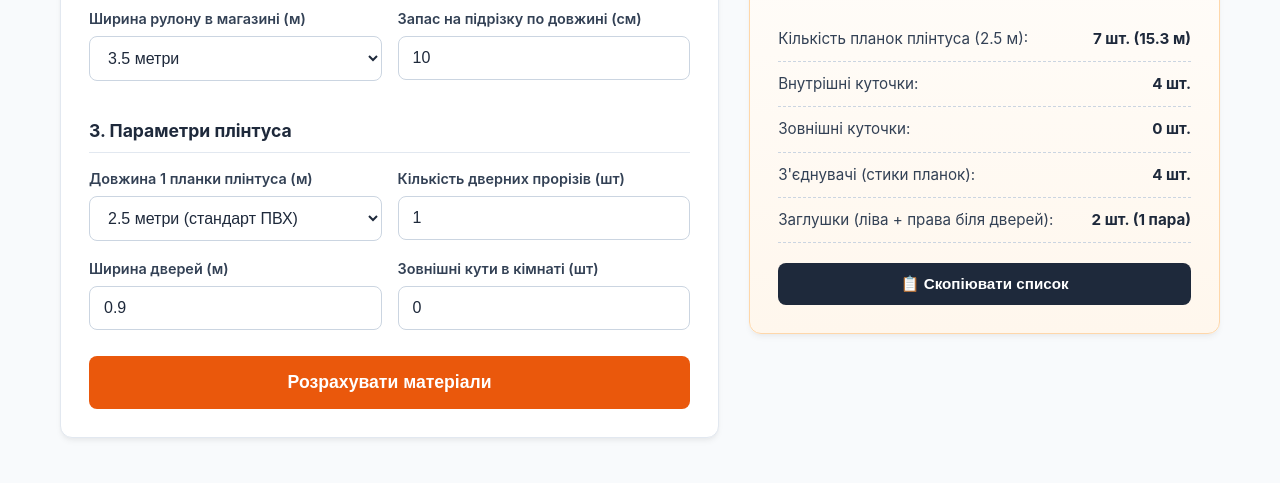
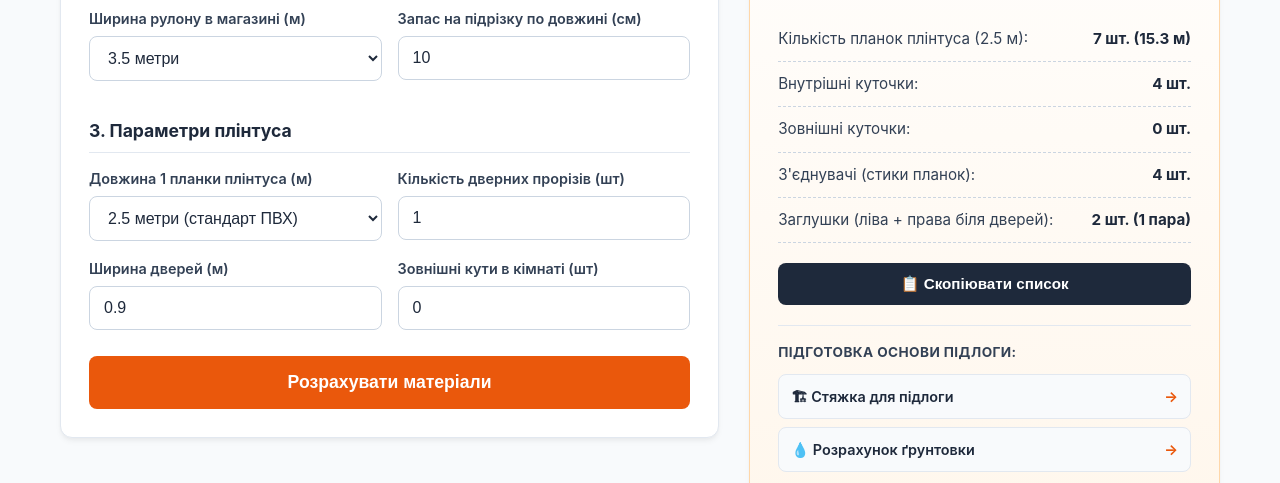
Before and after one commit to vladimir402026/bud-calc, a plain HTML site: page pidloga/linoleum.html in a window 1280 px wide. Shown: the part 469-952 px from the top of the page. Drawn offline with Linux system fonts and the light colour scheme.

Commit message:
Update linoleum calculator HTML structure

```diff
--- a/pidloga/linoleum.html
+++ b/pidloga/linoleum.html
@@ -135,6 +135,20 @@
                 </ul>
 
                 <button class="btn-copy" id="copyBtn" onclick="copyResults()">📋 Скопіювати список</button>
+                                <div class="result-next-steps">
+                    <div class="result-next-title">Підготовка основи підлоги:</div>
+                    <div class="result-next-links">
+                        <a href="styazhka.html" class="result-next-link">
+                            <span>🏗 Стяжка для підлоги</span>
+                            <span class="arrow">&rarr;</span>
+                        </a>
+                        <a href="../stiny/gruntovka.html" class="result-next-link">
+                            <span>💧 Розрахунок ґрунтовки</span>
+                            <span class="arrow">&rarr;</span>
+                        </a>
+                    </div>
+                </div>
+
             </div>
         </div>
 
```
